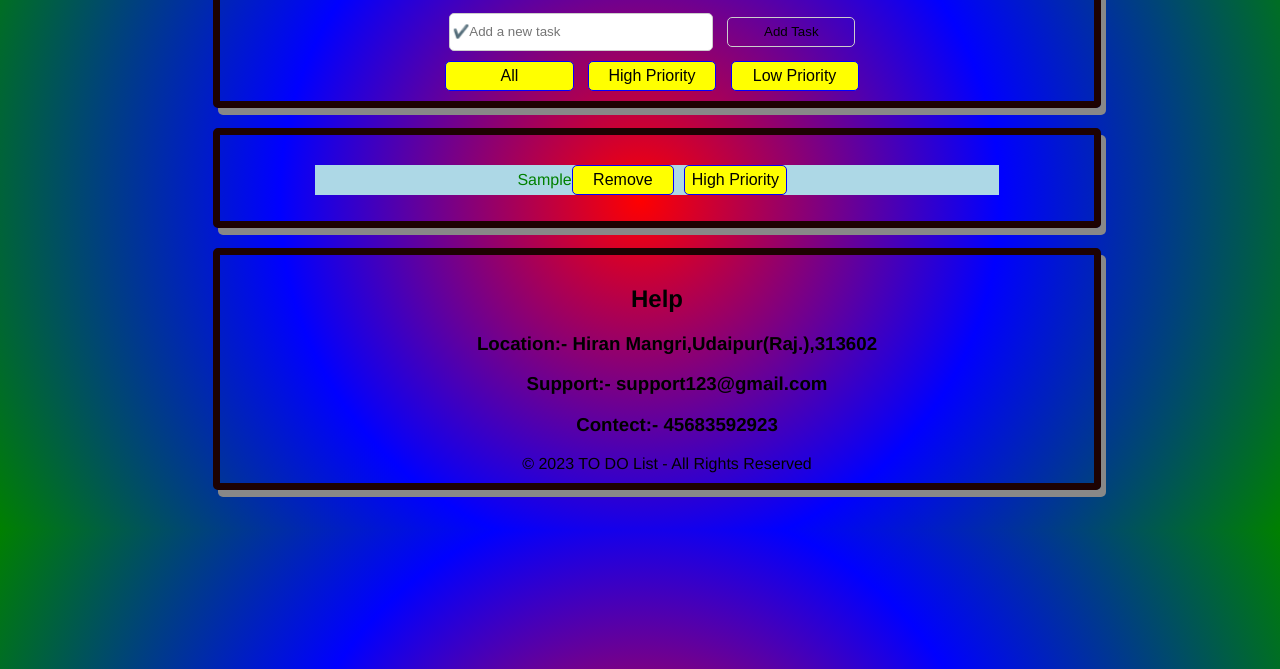
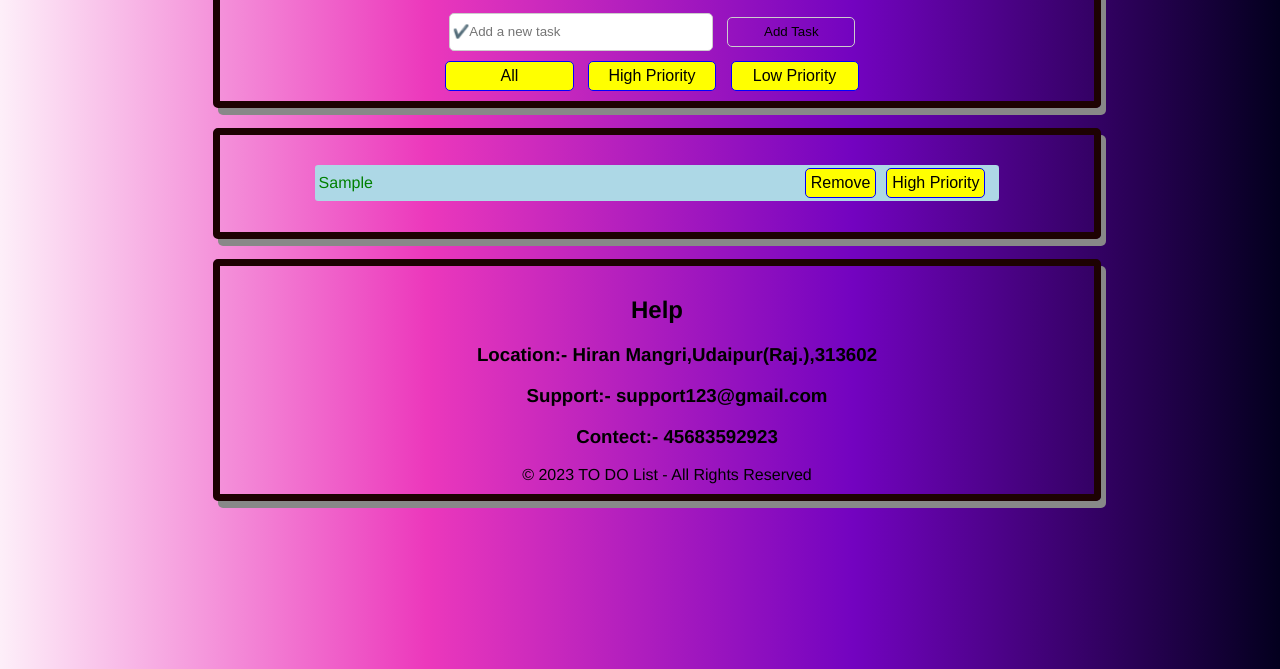
Before and after one commit to pagalboy00/TO_DO_LIST-OCTANET_JUNE-, a plain HTML site: page index.html in a window 1280 px wide. Both pictures are taken after typing "Sample" into the empty fields and a click on the button "Add Task". Shown: the part 131-800 px from the top of the page. Drawn offline with Linux system fonts and the light colour scheme.

Commit message:
initial commit

```diff
--- a/script.js
+++ b/script.js
@@ -68,8 +68,9 @@ function renderTasks(filteredTasks = tasks) {
         removeButton.innerHTML = "Remove";
         removeButton.className="btn"
         removeButton.onclick = () => removeTask(task.id);
-        li.appendChild(removeButton);
-
+        // li.appendChild(removeButton);
+        let buttonWrapper = document.createElement("div");
+        buttonWrapper.className="flexRowCC";
         const priorityButton = document.createElement("button");
         if (task.priority === "high") {
             priorityButton.innerHTML = "Low Priority";
@@ -80,7 +81,11 @@ function renderTasks(filteredTasks = tasks) {
             priorityButton.className="btn"
             priorityButton.onclick = () => setPriority(task.id, "high");
         }
-        li.appendChild(priorityButton);
+        buttonWrapper.appendChild(removeButton);
+        buttonWrapper.appendChild(priorityButton);
+
+        // li.appendChild(priorityButton);
+        li.appendChild(buttonWrapper);
 
         taskList.appendChild(li);
     });
--- a/todo.css
+++ b/todo.css
@@ -5,7 +5,10 @@ body {
     padding: 20px;
     background-color: violet;
     text-align: center;
-    background: radial-gradient(circle at center, red 0, blue, green 100%);
+    background: #03001e;  /* fallback for old browsers */
+    background: -webkit-linear-gradient(to right, #fdeff9, #ec38bc, #7303c0, #03001e);  /* Chrome 10-25, Safari 5.1-6 */
+    background: linear-gradient(to right, #fdeff9, #ec38bc, #7303c0, #03001e); /* W3C, IE 10+/ Edge, Firefox 16+, Chrome 26+, Opera 12+, Safari 7+ */
+
 }
 h1 {
     text-align: center;
@@ -59,6 +62,8 @@ button:hover{
        left: 15%;
 }
 #task{
+        /* display: flex;
+        justify-content: space-between; */
         margin-top: 20px;
         width: 70%;
         height: 100%;
@@ -75,6 +80,8 @@ button:hover{
 }
 
 #taskList {
+    display: flex;
+    flex-direction: column;
     padding: 0;
     margin-top: 20px;
     list-style-type: none;
@@ -86,7 +93,19 @@ button:hover{
 
 .task {
     margin-bottom: 5px;
+    display: flex;
+    align-items: center;
+    justify-content: space-between;
+    padding: 0.2rem;
+    border-radius: 0.2rem;
 }
+.flexRowCC{
+    display: flex;
+    flex-direction: row;
+    justify-content: center;
+    align-items: center;
+}
+
 
 .high-priority {
     color: red;
@@ -133,3 +152,8 @@ button:hover{
 .footer{
     margin-left: 20px;
 }
+
+
+.flexRowCC button{
+    width: max-content;
+}
```
